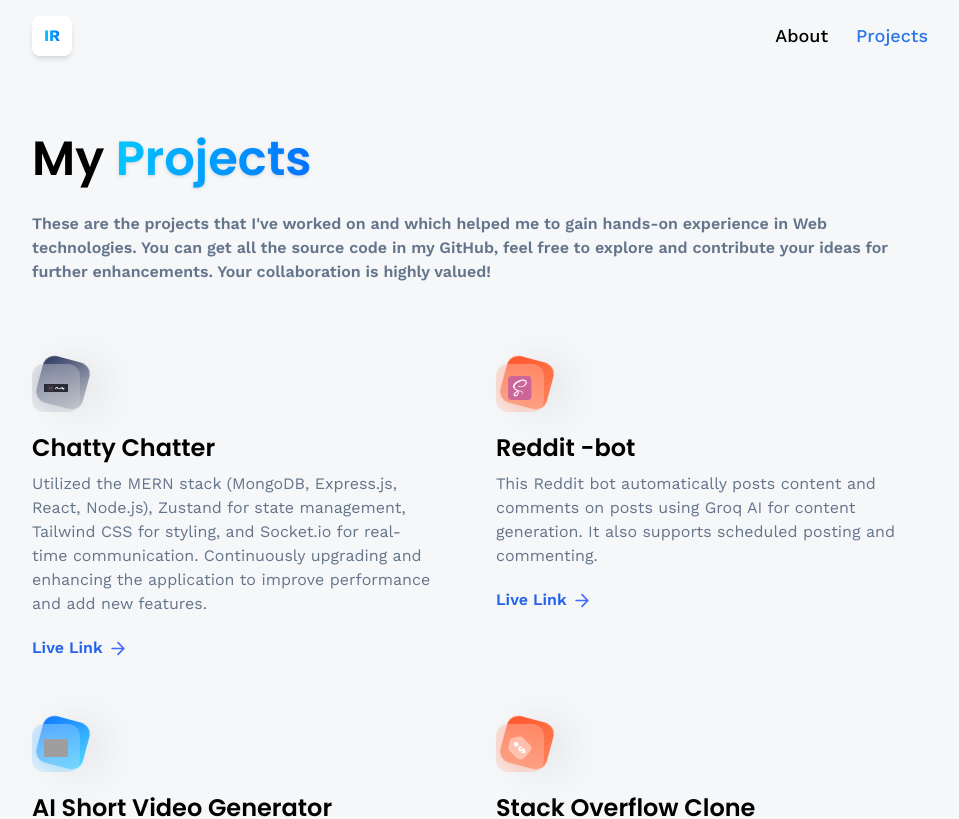
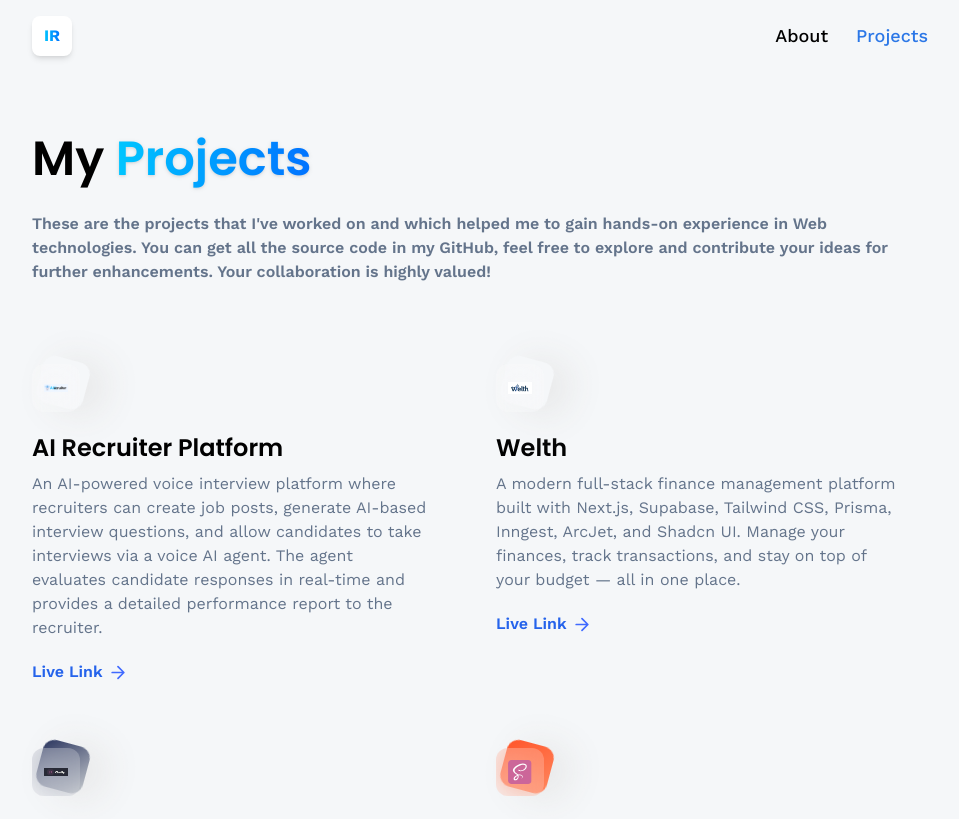
Before and after one commit to Irshad-Ahmaed/Portfolio, a React (Vite) app: page /projects in a window 1280 px wide. Shown: the top 819 px of the page, without its empty margins (160-1119 px from the left). Built offline with nearby package versions, Linux system fonts and the light colour scheme; grey boxes are pictures that could not be loaded.

Commit message:
New Project added

```diff
--- a/src/assets/icons/index.js
+++ b/src/assets/icons/index.js
@@ -30,6 +30,8 @@ import docker from './docker.svg'
 import postman from './postman.png'
 import threeJS from './threeJS.svg'
 import chatty from './chatty.png';
+import AI from "./AI.png";
+import welth from "./welth.png";
 
 export {
     css,
@@ -63,5 +65,7 @@ export {
     docker,
     postman,
     threeJS,
-    chatty
+    chatty,
+    AI,
+    welth
 }
--- a/src/constants/index.js
+++ b/src/constants/index.js
@@ -27,7 +27,9 @@ import {
     postman,
     docker,
     threeJS,
-    chatty
+    chatty,
+    AI,
+    welth
 } from "../assets/icons";
 
 export const skills = [
@@ -158,6 +160,20 @@ export const socialLinks = [
 
 export const projects = [
     {
+        iconUrl: AI,
+        theme: 'btn-back-white',
+        name: 'AI Recruiter Platform',
+        description: `An AI-powered voice interview platform where recruiters can create job posts, generate AI-based interview questions, and allow candidates to take interviews via a voice AI agent. The agent evaluates candidate responses in real-time and provides a detailed performance report to the recruiter.`,
+        link: 'https://ai-v-recruiter.vercel.app',
+    },
+    {
+        iconUrl: welth,
+        theme: 'btn-back-white',
+        name: 'Welth',
+        description: `A modern full-stack finance management platform built with Next.js, Supabase, Tailwind CSS, Prisma, Inngest, ArcJet, and Shadcn UI. Manage your finances, track transactions, and stay on top of your budget — all in one place.`,
+        link: 'https://welth-zeta.vercel.app',
+    },
+    {
         iconUrl: chatty,
         theme: 'btn-back-black',
         name: 'Chatty Chatter',
```
Also changed, not shown: src/assets/icons/AI.png (added), src/assets/icons/welth.png (added).
